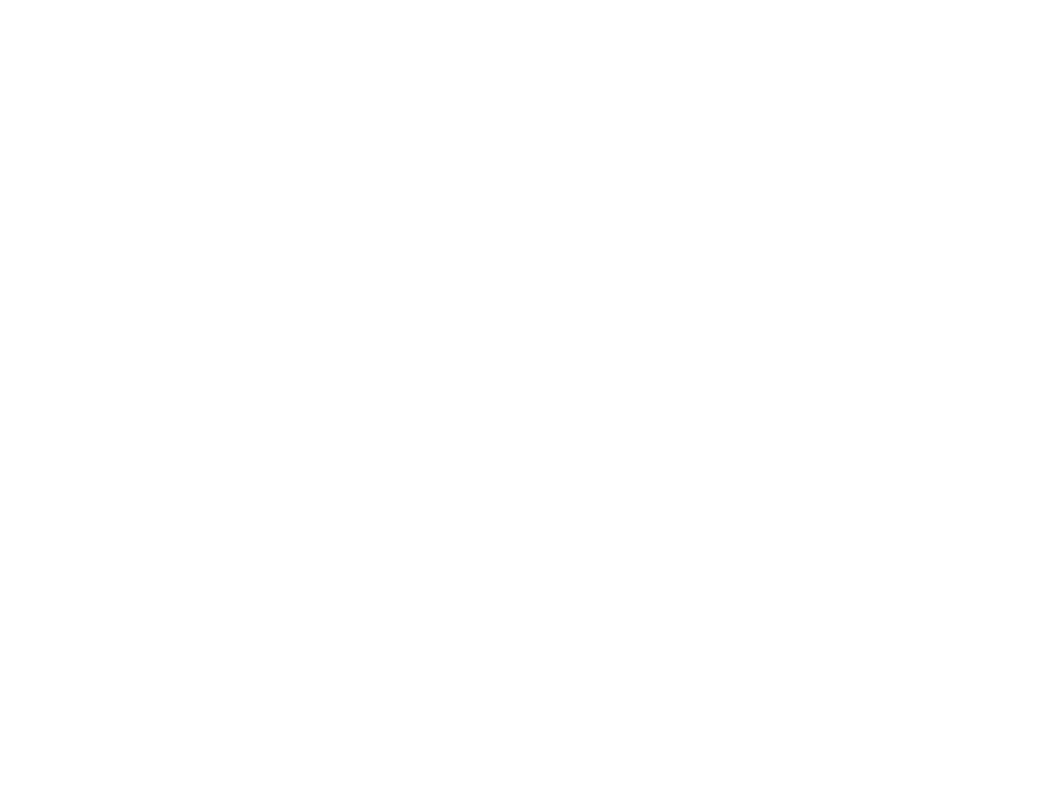
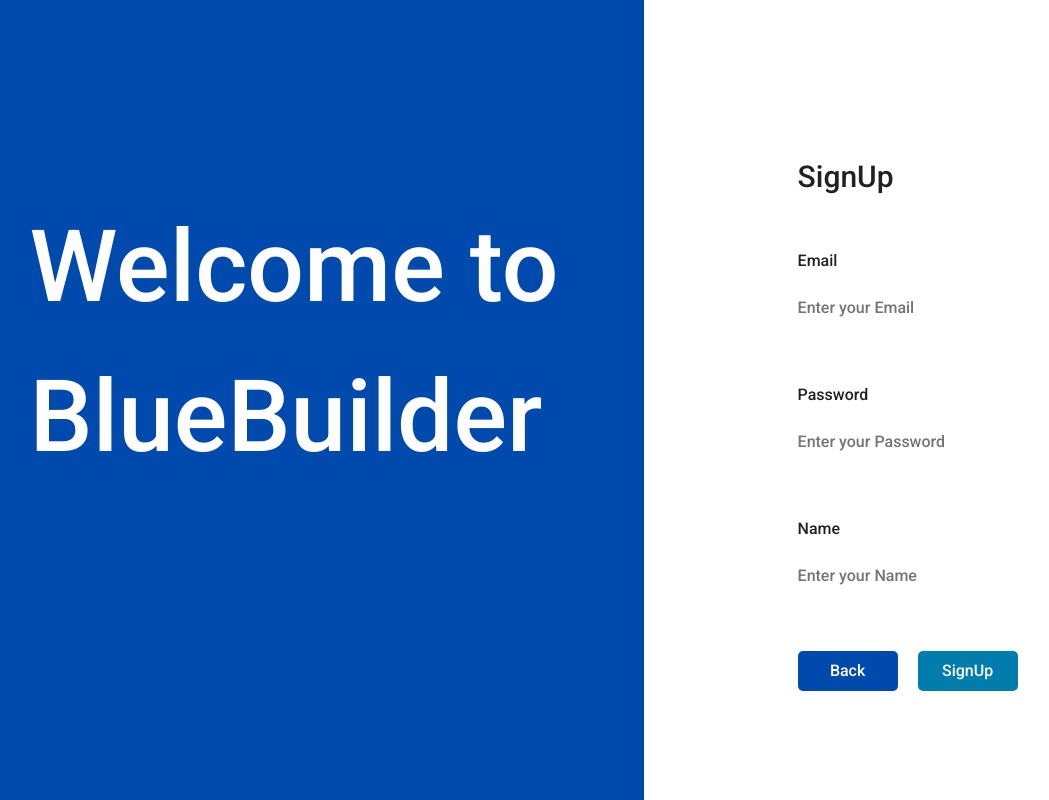
Before and after one commit to dldnr3043/BLUE-BUILDER-FRONTEND, a Vue app: page /signup in a window 1280 px wide. Shown: the whole page, without its empty margins (124-1173 px from the left). Built offline with nearby package versions, Linux system fonts and the light colour scheme.

Commit message:
회원가입 로직 완료

```diff
--- a/package.json
+++ b/package.json
@@ -8,6 +8,7 @@
     "local": "vue-cli-service serve --mode local --port 30000"
   },
   "dependencies": {
+    "axios": "^1.6.6",
     "core-js": "^3.8.3",
     "vue": "^2.6.14",
     "vue-router": "^3.6.5",
--- a/src/assets/scss/common/common.scss
+++ b/src/assets/scss/common/common.scss
@@ -6,12 +6,23 @@
 .margin-top-50{
     margin-top: 50px;
 }
-.bl-btn {
+.bl-btn-fill {
     background-color: #004AAD;
     color: white;
     width: 100px;
     height: 40px;
     border-radius: 5px;
+    margin-top: 50px;
+    margin-right: 20px;
+}
+.bl-btn-light {
+    background-color: #007cad;
+    color: white;
+    width: 100px;
+    height: 40px;
+    border-radius: 5px;
+    margin-top: 50px;
+    margin-right: 20px;
 }
 .is-center {
     margin-left: 30%;
--- a/src/main.js
+++ b/src/main.js
@@ -2,11 +2,13 @@
 import App from './App.vue'
 import router from "./router/index";
 import vuetify from './plugins/vuetify'
+import { post } from '@/util/api.js'
 
 Vue.config.productionTip = false
+Vue.prototype.$post = post;
 
 new Vue({
   render: h => h(App),
   vuetify,
-  router
+  router,
 }).$mount('#app')
--- a/src/router/index.js
+++ b/src/router/index.js
@@ -16,6 +16,11 @@
     name: 'Login',
     component: () => import("@/views/auth/Login.vue"),
   },
+  {
+    path: '/signup',
+    name: 'Signup',
+    component: () => import("@/views/auth/SignUp.vue"),
+  },
 ];
 
 const router = new VueRouter({
--- /dev/null
+++ b/src/util/api.js
@@ -0,0 +1,40 @@
+import axios from "axios";
+
+const api = axios.create({ timeout: 3000 })
+
+export function post(url, data, header) {
+    return new Promise(resolve=>{
+        api.post(url, data, { headers : header })
+        .then(res=>{
+            resolve(res)
+        })
+        .catch(err=>{
+            alert(err)
+        })
+    })
+}
+
+
+
+
+// request(요청)시 아래의 로직이 인터셉트 된다.
+api.interceptors.request.use(
+    async (request) => {
+      return request;
+    },
+    async (error) => {
+      return Promise.reject(error);
+    }
+  );
+
+  // response(응답)시 아래의 로직이 인터셉트 된다.
+  api.interceptors.response.use(
+    async (response) => {
+      return response;
+    },
+    async (error) => {
+      // api 에러 발생한 경우 httpcode를 store에 셋팅
+      store.commit("commonStore/MU_COMMON_APP_ERROR", error);
+      return Promise.reject(error);
+    }
+  )
--- a/src/views/auth/Login.vue
+++ b/src/views/auth/Login.vue
@@ -10,16 +10,33 @@
             <div class="bl-login-area">
                 <span class="bl-login-text">Login</span>
                 <div class="margin-top-50">Email</div>
-                <input class="bl-input" type="text" placeholder="Enter your Email">
+                <input class="bl-input" type="text" v-model="userEmail" placeholder="Enter your Email">
 
                 <div class="margin-top-50">Password</div>
-                <input class="bl-input" type="password" placeholder="Enter your Password">
-                <button class="bl-btn margin-top-50 is-center">Login</button>
+                <input class="bl-input" type="password" v-model="userPassword" placeholder="Enter your Password">
+                <button type="button" class="bl-btn-fill" @click="">Login</button>
+                <button type="button" class="bl-btn-light" @click="moveSignUp">SignUp</button>
             </div>
         </div>
     </div>
 </template>
 
 <script>
+export default {
+    data() {
+        return {
+            userEmail: '',
+            userPassword: '',
+        }
+    },
+    methods: {
+        login: function() {
 
+        },
+
+        moveSignUp: function() {
+            this.$router.push('/signup');
+        },
+    }
+}
 </script>
--- /dev/null
+++ b/src/views/auth/SignUp.vue
@@ -0,0 +1,63 @@
+<template>
+    <div class="bl-login-page">
+        <!-- left area -->
+        <div class="bl-login-left">
+            <div class="bl-login-left-text">Welcome to<br>BlueBuilder</div>
+        </div>
+
+        <!-- right area -->
+        <div class="bl-login-right">
+            <div class="bl-login-area">
+                <span class="bl-login-text">SignUp</span>
+                <div class="margin-top-50">Email</div>
+                <input class="bl-input" type="text" v-model="userEmail" placeholder="Enter your Email">
+
+                <div class="margin-top-50">Password</div>
+                <input class="bl-input" type="password" v-model="userPassword" placeholder="Enter your Password">
+
+                <div class="margin-top-50">Name</div>
+                <input class="bl-input" type="text" v-model="userName" placeholder="Enter your Name">
+
+                <button type="button" class="bl-btn-fill" @click="moveLogin">Back</button>
+                <button type="button" class="bl-btn-light" @click="signup">SignUp</button>
+            </div>
+        </div>
+    </div>
+</template>
+
+<script>
+export default {
+    data() {
+        return {
+            userEmail: '',
+            userPassword: '',
+            userName: '',
+        }
+    },
+    methods: {
+        moveLogin: function() {
+            this.$router.push('/login');
+        },
+
+        signup: async function() {
+            let url = '/api/signup';
+            let data = {
+                email: this.userEmail,
+                password: this.userPassword,
+                name: this.userName
+            };
+            let header = {};
+
+            let res = await this.$post(url, data, header);
+
+            if(!res.data.ERROR_FLAG) {
+                alert('회원가입이 완료되었습니다.')
+                this.$router.push('/login')
+            }
+            else {
+                alert(res.data.ERROR_MSG)
+            }
+        },
+    }
+}
+</script>
--- a/vue.config.js
+++ b/vue.config.js
@@ -3,5 +3,17 @@
   transpileDependencies: [
     'vuetify'
   ],
-  lintOnSave: false
+  lintOnSave: false,
+
+  devServer: {
+    proxy: { // proxyTable 설정
+            '/api': {
+                    target: 'http://localhost:40000/api',                           //로컬_백엔드 APIs 호출 Arhtur.Kim
+                    //target: 'https://dev.hkpalette.com/api',                     //운영_백엔드 APIs 호출 Arhtur.Kim
+                    changeOrigin: true ,
+                    pathRewrite:{ "^/api" : ''
+                            }
+                    } ,
+    }
+  },
 })
```
Also changed, not shown: 1 other file (tests, documents, lock files or other folders).
